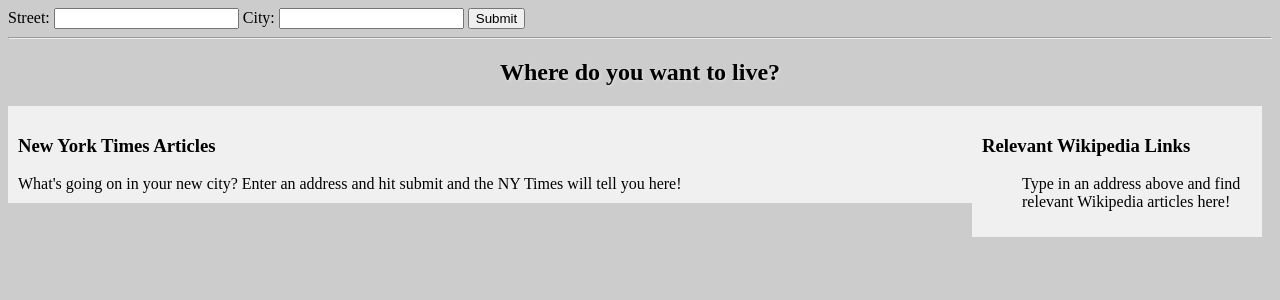
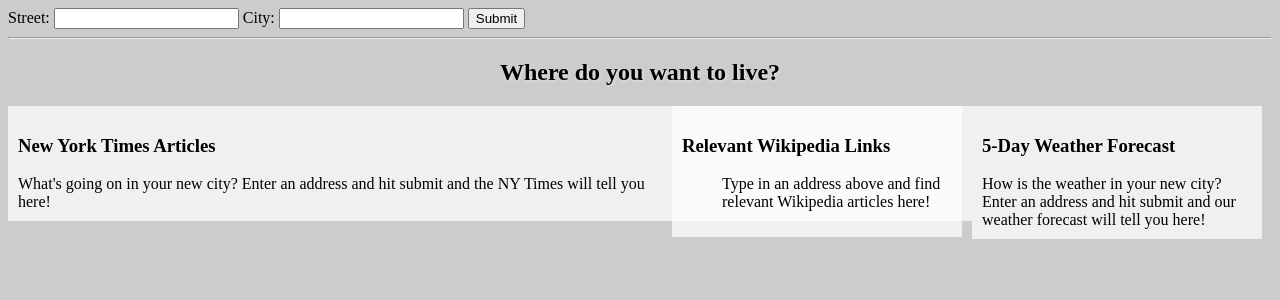
Before and after one commit to elfiyang16/city-explorer, a PHP site: page / in a window 1280 px wide. Shown: the top 300 px of the page. Run offline with PHP 8.4, Linux system fonts and the light colour scheme.

Commit message:
feat: render current weather of the city

```diff
--- a/css/style.css
+++ b/css/style.css
@@ -30,6 +30,14 @@ body {background-color: #CCC;}
     background-color: rgba(255,255,255,0.7);
 }
 
+.weather-container {
+  float:right;
+  width:290px;
+  padding:10px;
+  margin-right: 10px;
+  background-color: rgba(255,255,255,0.7);
+}
+
 .article-list {
     margin: 0;
     padding: 0;
--- a/index.html
+++ b/index.html
@@ -4,7 +4,9 @@
     <meta charset="UTF-8">
     <title>Your Moving Companion</title>
     <script src="https://ajax.googleapis.com/ajax/libs/jquery/3.4.1/jquery.min.js"></script>
-    <script src="src/script.js"></script>
+    <script src="src/config.js"></script>
+    <!-- <script src="src/script.js"></script> -->
+    <script src="src/weather.js"></script>
     <link rel="stylesheet" href="css/style.css">
 </head>
 <body>
@@ -18,6 +20,10 @@
 
     <h2 id="greeting" class="greeting">Where do you want to live?</h2>
 
+    <div class="weather-container">
+        <h3 id="weather-header">5-Day Weather Forecast</h3>
+        <ul id="weather-stats" class="article-list">How is the weather in your new city? Enter an address and hit submit and our weather forecast will tell you here!</div>
+    </div>
 
     <div class="wikipedia-container">
         <h3 id="wikipedia-header">Relevant Wikipedia Links</h3>
@@ -30,13 +36,22 @@
         <ul id="nytimes-articles" class="article-list">What's going on in your new city? Enter an address and hit submit and the NY Times will tell you here!</div>
     </div>
 
-    <script src="src/xmlhttp/wiki.js"></script>
+
+
 
     <script>
       window.addEventListener('load', () => {
-        wikiArticles = new WikiSearch(cityStr, wikiUrl)
-        wikiArticles.getHeadlinesFromWiki()
+        $('#form-container').submit(loadData);
 
+        function loadData(){
+          let cityStr = document.getElementById("city").value
+          console.log(cityStr)
+
+          currentWeather = new Weather(cityStr)
+          currentWeather.getFiveDayWeather(currentWeather.weatherCallBack);
+
+          return false;
+        }
       })
     </script>
 
--- a/src/script.js
+++ b/src/script.js
@@ -59,3 +59,5 @@ function loadData() {
 
     return false;
 };
+
+$('#form-container').submit(loadData);
--- /dev/null
+++ b/src/weather.js
@@ -0,0 +1,61 @@
+class Weather {
+    constructor(cityName) {
+        this.cityName = cityName;
+        this.url = "https://api.openweathermap.org/data/2.5/weather?q="+ this.cityName
+        + "&units=metric"
+        +"&APPID="+ config.weatherApi;
+    }
+
+    getFiveDayWeather(cb){
+        let request = new XMLHttpRequest();
+
+        request.open('GET', this.url);
+        request.send();
+
+        request.onload = function() {
+            let parsedResponse = JSON.parse(this.responseText);
+            console.log(parsedResponse)
+            cb(parsedResponse)
+        };
+    }
+
+     weatherCallBack(results){
+      console.log(results)
+      let weatherElem = document.getElementById("weather-stats")
+      weatherElem.innerHTML = results.main.temp
+    }
+}
+
+
+  // function getFiveDayWeather(url, cb){
+  //     let weatherUrl = url
+  //     console.log(weatherUrl)
+  //     let request = new XMLHttpRequest();
+  //
+  //     request.open('GET', weatherUrl);
+  //     request.send();
+  //
+  //     request.onload = function() {
+  //         let parsedResponse = JSON.parse(this.responseText);
+  //         console.log(parsedResponse)
+  //         cb(parsedResponse)
+  //     };
+  // }
+
+  // function weatherCallBack(results){
+  //   console.log(results)
+  //   let weatherElem = document.getElementById("weather-stats")
+  //
+  //   weatherElem.innerHTML = results.main.temp
+  //   // results.forEach(function(res) {
+  //   //     newArticle = new Article(res.webTitle, res.webUrl);
+  //   //     articles.push(newArticle)
+  //   // });
+  //   //
+  //   // articles.forEach(function(article) {
+  //   //     let node = document.createElement("li");
+  //   //     let textNode = document.createTextNode(article.headline);
+  //   //     node.appendChild(textNode);
+  //   //     weatherList.appendChild(node)
+  //   // });
+  // }
```
Also changed, not shown: src/xmlhttp/weather.js (deleted).
